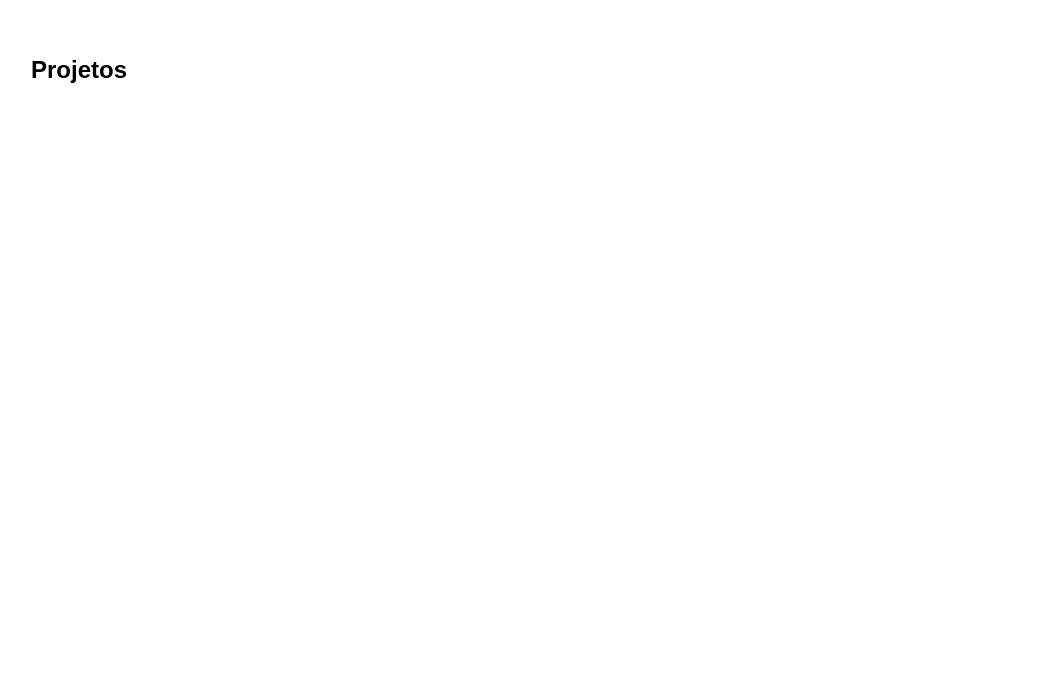
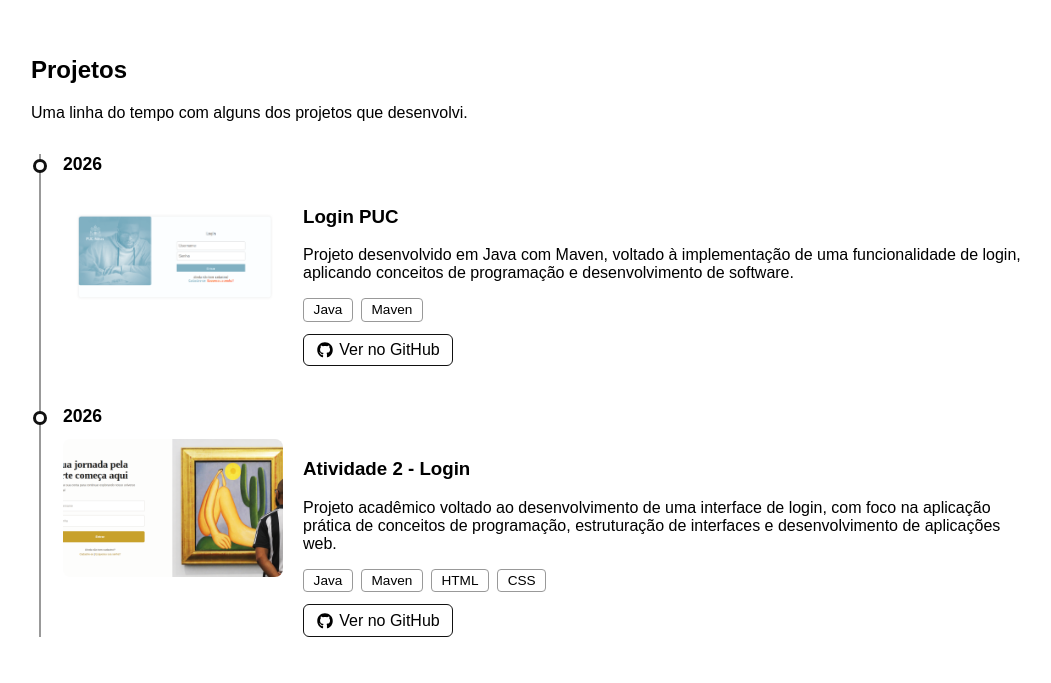
Before and after one commit to afplinio/portfolio, a React app: page / in a window 1280 px wide. Shown: the part 917-1600 px from the top of the page, without its empty margins (109-1160 px from the left). Built offline with nearby package versions, Linux system fonts and the light colour scheme; the HTML template or start-up script is replaced by a standard one.

Commit message:
Adiciona seção Projetos com timeline

```diff
--- a/src/App.jsx
+++ b/src/App.jsx
@@ -3,6 +3,7 @@ import Header from './components/Header'
 import Footer from './components/Footer'
 import { translations } from './data/translations'
 import Sobre from './components/Sobre'
+import Projetos from './components/Projetos'
 import Contato from './components/Contato'
 
 function App() {
@@ -18,9 +19,7 @@ function App() {
       <Header t={t.header} lang={lang} onToggleLang={alternarIdioma} />
       <main>
         <Sobre t={t.sobre} />
-        <section id="projetos">
-          <h2>{t.header.menu.projetos}</h2>
-        </section>
+        <Projetos t={t.projetos} lang={lang} />
         <section id="experiencias">
           <h2>{t.header.menu.experiencias}</h2>
         </section>
--- a/src/components/Header.css
+++ b/src/components/Header.css
@@ -1,6 +1,7 @@
 .header {
   position: sticky;
   top: 0;
+  z-index: 100;
   display: flex;
   justify-content: space-between;
   align-items: center;
--- /dev/null
+++ b/src/components/Projetos.css
@@ -0,0 +1,105 @@
+.projetos__timeline {
+  position: relative;
+  list-style: none;
+  margin: 2rem 0 0;
+  padding: 0 0 0 2rem;
+}
+
+.projetos__timeline::before {
+  content: '';
+  position: absolute;
+  left: 0.5rem;
+  top: 0;
+  bottom: 0;
+  width: 2px;
+  background: #999;
+}
+
+.projetos__item {
+  position: relative;
+  margin-bottom: 2.5rem;
+}
+
+.projetos__item::before {
+  content: '';
+  position: absolute;
+  left: calc(-1.5rem - 6px);
+  top: 0.3rem;
+  box-sizing: border-box;
+  width: 14px;
+  height: 14px;
+  border: 3px solid #111;
+  border-radius: 50%;
+  background: #fff;
+}
+
+.projetos__ano {
+  display: block;
+  margin-bottom: 0.75rem;
+  font-weight: bold;
+  font-size: 1.1rem;
+}
+
+.projetos__card {
+  display: grid;
+  grid-template-columns: 220px 1fr;
+  gap: 1.25rem;
+}
+
+.projetos__imagem,
+.projetos__sem-imagem {
+  width: 100%;
+  aspect-ratio: 16 / 10;
+  border-radius: 8px;
+}
+
+.projetos__imagem {
+  object-fit: cover;
+}
+
+.projetos__sem-imagem {
+  display: flex;
+  align-items: center;
+  justify-content: center;
+  background: #e5e5e5;
+  color: #666;
+  font-size: 0.9rem;
+}
+
+.projetos__tags {
+  display: flex;
+  flex-wrap: wrap;
+  gap: 0.5rem;
+  list-style: none;
+  padding: 0;
+  margin: 0.75rem 0;
+}
+
+.projetos__tags li {
+  border: 1px solid #999;
+  border-radius: 4px;
+  padding: 0.2rem 0.6rem;
+  font-size: 0.85rem;
+}
+
+.projetos__github {
+  display: inline-flex;
+  align-items: center;
+  gap: 0.4rem;
+  padding: 0.4rem 0.8rem;
+  border: 1px solid #111;
+  border-radius: 6px;
+  color: inherit;
+  text-decoration: none;
+}
+
+.projetos__github:hover {
+  background: #111;
+  color: #fff;
+}
+
+@media (max-width: 600px) {
+  .projetos__card {
+    grid-template-columns: 1fr;
+  }
+}
--- /dev/null
+++ b/src/components/Projetos.jsx
@@ -0,0 +1,56 @@
+import { FaGithub } from 'react-icons/fa'
+import { projetos } from '../data/projetos'
+import './Projetos.css'
+
+function Projetos({ t, lang }) {
+  const ordenados = [...projetos].sort((a, b) => a.ano - b.ano)
+
+  return (
+    <section id="projetos" className="projetos">
+      <h2>{t.titulo}</h2>
+      <p>{t.subtitulo}</p>
+
+      <ol className="projetos__timeline">
+        {ordenados.map((projeto) => (
+          <li key={projeto.id} className="projetos__item">
+            <span className="projetos__ano">{projeto.ano}</span>
+
+            <div className="projetos__card">
+              {projeto.imagem ? (
+                <img
+                  className="projetos__imagem"
+                  src={projeto.imagem}
+                  alt={projeto.nome}
+                />
+              ) : (
+                <div className="projetos__sem-imagem">{t.semImagem}</div>
+              )}
+
+              <div>
+                <h3>{projeto.nome}</h3>
+                <p>{projeto.descricao[lang]}</p>
+
+                <ul className="projetos__tags">
+                  {projeto.tecnologias.map((tec) => (
+                    <li key={tec}>{tec}</li>
+                  ))}
+                </ul>
+
+                <a
+                  className="projetos__github"
+                  href={projeto.github}
+                  target="_blank"
+                  rel="noreferrer"
+                >
+                  <FaGithub /> {t.verGithub}
+                </a>
+              </div>
+            </div>
+          </li>
+        ))}
+      </ol>
+    </section>
+  )
+}
+
+export default Projetos
--- /dev/null
+++ b/src/data/projetos.js
@@ -0,0 +1,26 @@
+export const projetos = [
+  {
+    id: 'login-puc',
+    ano: 2026,
+    nome: 'Login PUC',
+    descricao: {
+      pt: 'Projeto desenvolvido em Java com Maven, voltado à implementação de uma funcionalidade de login, aplicando conceitos de programação e desenvolvimento de software.',
+      en: 'Project developed in Java with Maven, focused on implementing a login feature, applying programming and software development concepts.',
+    },
+    tecnologias: ['Java', 'Maven'],
+    github: 'https://github.com/afplinio/loginPUC',
+    imagem: '/projetos/projeto-1.png',
+  },
+  {
+    id: 'atividade-2-login',
+    ano: 2026,
+    nome: 'Atividade 2 - Login',
+    descricao: {
+      pt: 'Projeto acadêmico voltado ao desenvolvimento de uma interface de login, com foco na aplicação prática de conceitos de programação, estruturação de interfaces e desenvolvimento de aplicações web.',
+      en: 'Academic project focused on developing a login interface, with an emphasis on the practical application of programming concepts, interface structuring, and web application development.',
+    },
+    tecnologias: ['Java', 'Maven', 'HTML', 'CSS'],
+    github: 'https://github.com/afplinio/atividade-2-login',
+    imagem: '/projetos/projeto-2.png',
+  },
+]
--- a/src/data/translations.js
+++ b/src/data/translations.js
@@ -15,6 +15,12 @@ export const translations = {
       objetivosTitulo: 'Objetivos',
       objetivos: 'Me tornar um engenheiro de software completo, contribuindo para projetos inovadores e impactando pessoas de forma positiva através da tecnologia.',
       tecnologiasTitulo: 'Tecnologias',
+    },
+    projetos: {
+      titulo: 'Projetos',
+      subtitulo: 'Uma linha do tempo com alguns dos projetos que desenvolvi.',
+      verGithub: 'Ver no GitHub',
+      semImagem: 'Imagem ou GIF',
     },
     contato: {
       titulo: 'Contato',
@@ -65,6 +71,12 @@ export const translations = {
       objetivos: 'To become a well-rounded software engineer, contributing to innovative projects and positively impacting people through technology.',
       tecnologiasTitulo: 'Technologies',
     },
+    projetos: {
+      titulo: 'Projects',
+      subtitulo: 'A timeline of some of the projects I have developed.',
+      verGithub: 'View on GitHub',
+      semImagem: 'Image or GIF',
+    },
     contato: {
       titulo: 'Contact',
       subtitulo: "Let's talk!",
--- a/src/index.css
+++ b/src/index.css
@@ -1,5 +1,6 @@
 html {
   scroll-behavior: smooth;
+  scroll-padding-top: 80px;
 }
 
 body {
```
Also changed, not shown: public/projetos/projeto-1.png (added), public/projetos/projeto-2.png (added).
